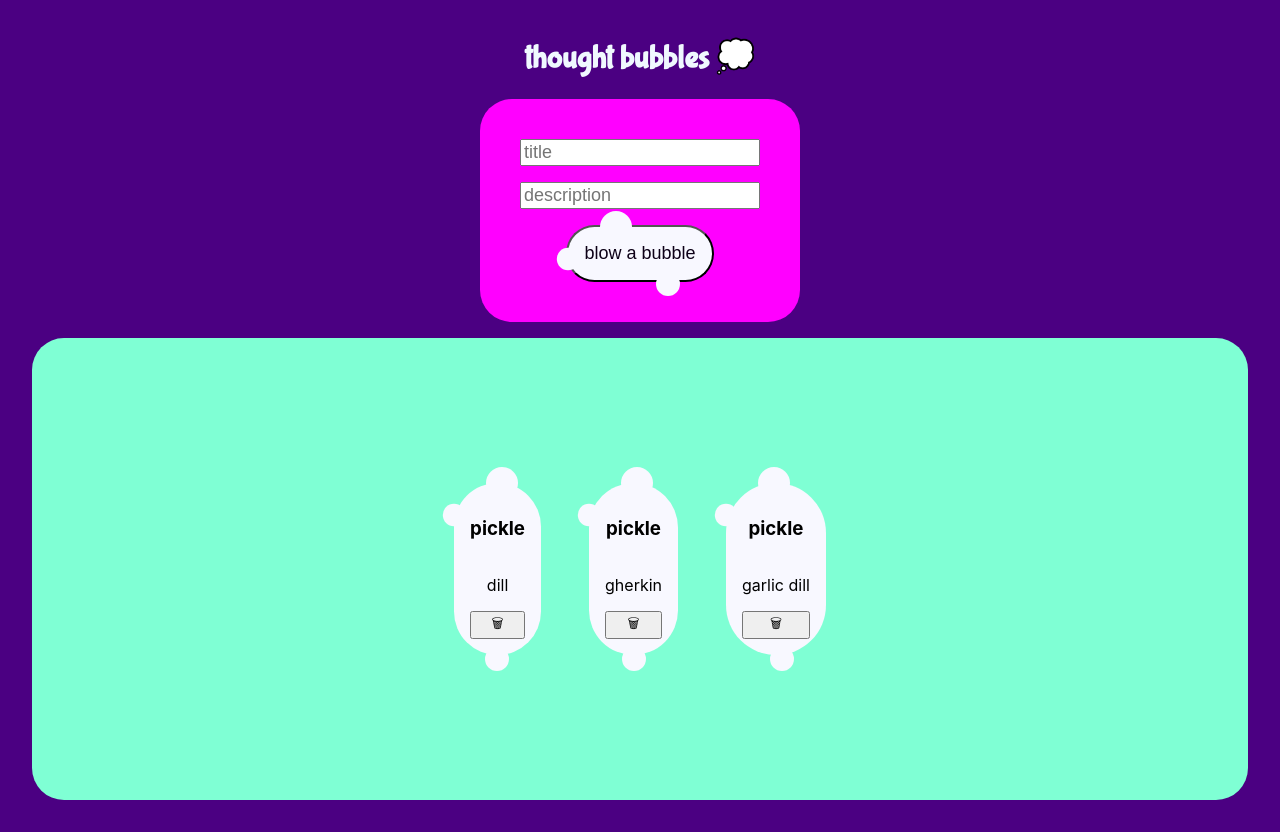
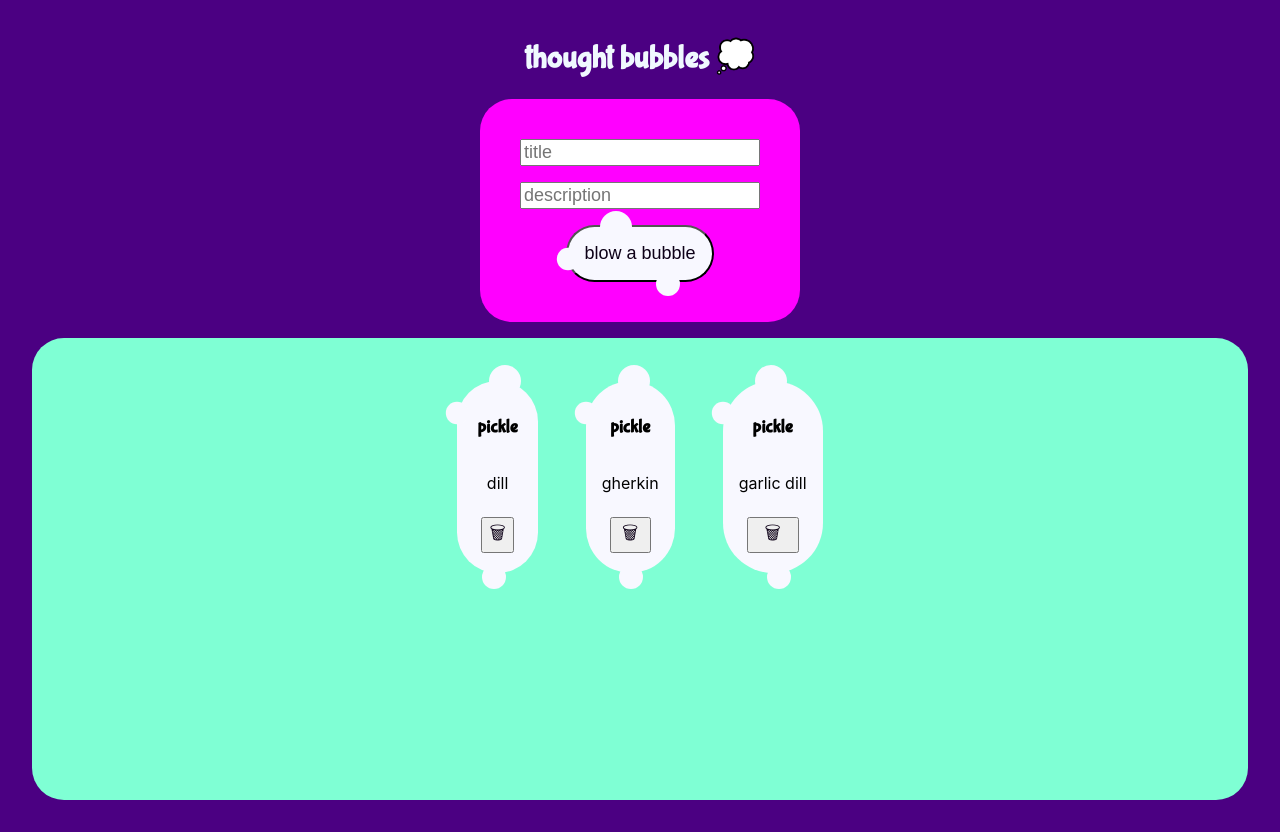
Before and after one commit to nichelicorn/thought-bubbles, a React (Create React App) app: page / in a window 1280 px wide. Built offline with nearby package versions, Linux system fonts and the light colour scheme.

Commit message:
💅 Update Card styles

```diff
--- a/src/Card.css
+++ b/src/Card.css
@@ -1,12 +1,15 @@
 /* Styles for Card components */
 
 .card {
-  /* .box-sizing: border-box;
-  border: 3px solid seagreen;
-  padding: 1rem; */
+  display: flex;
   color: black;
-  display: flex;
   flex-direction: column;
-  /* width: fit-content; */
+  position: relative;
 
+  max-width: 30rem;
+  max-height: 10rem;
 }
+
+.title {
+  font-family: "Bubblegum sans", cursive;
+}
--- a/src/Card.js
+++ b/src/Card.js
@@ -4,9 +4,9 @@ import "./Card.css";
 const Card = ( { title, description, id, deleteIdea } ) => {
   return (
     <div className="card bubble">
-      <h3>{title}</h3>
-      <p>{description}</p>
-      <button onClick={() => deleteIdea(id)} >🗑</button>
+      <h3 className="title">{title}</h3>
+      <p className="description">{description}</p>
+      <button onClick={() => deleteIdea(id)} className="btn">🗑</button>
     </div>
   )
 }
--- a/src/Ideas.css
+++ b/src/Ideas.css
@@ -2,9 +2,10 @@
 
 .ideas-wrap {
   display: flex;
-  align-items: center;
+  flex-flow: row wrap;
+  /* align-items: center; */
   justify-content: center;
-  position: relative;
+  /* position: relative; */
   background-color: aquamarine;
   border-radius: 2rem;
   height: 100%;
```
